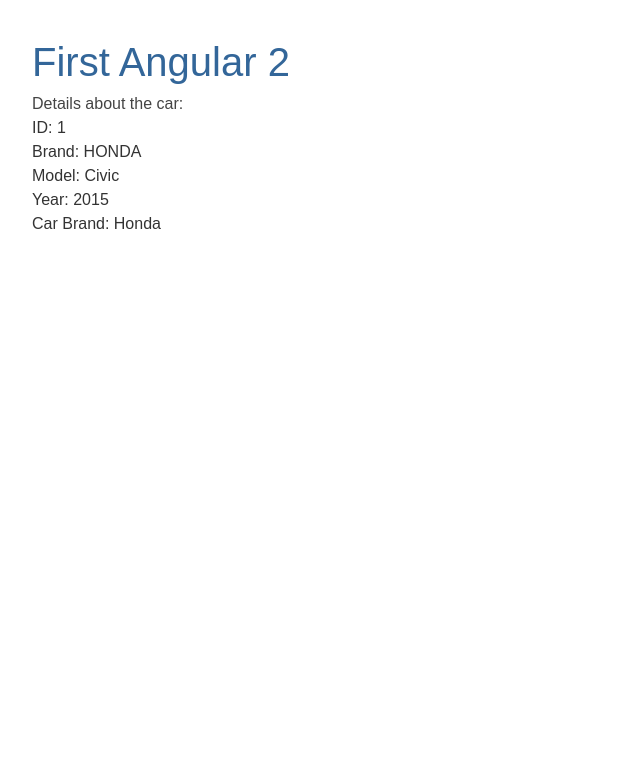
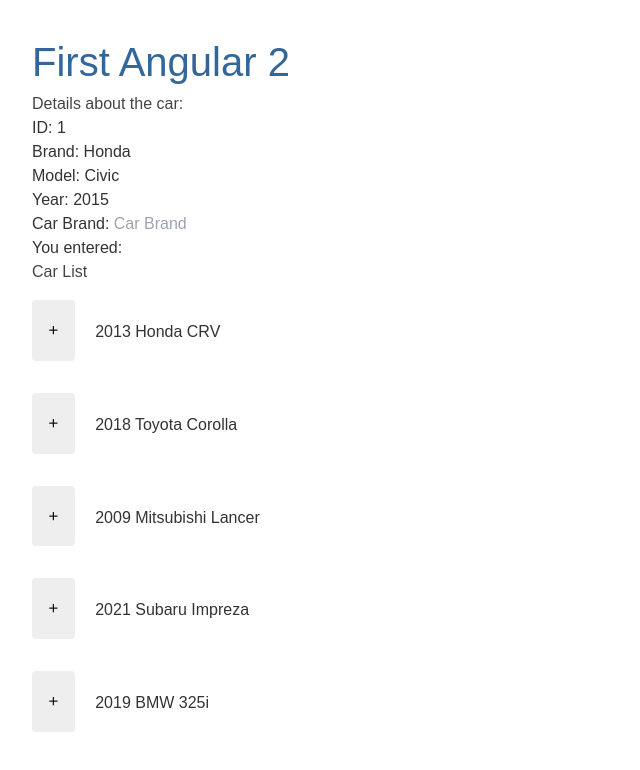
Before and after one commit to bingzz/angular2-tailwind, an Angular app: page / in a window 1280 px wide. Shown: the top 770 px of the page, without its empty margins (0-640 px from the left). Built offline with nearby package versions, Linux system fonts and the light colour scheme.

Commit message:
DISPLAY LIST - using ngFor loop and selected and edit

```diff
--- a/angular.json
+++ b/angular.json
@@ -97,5 +97,8 @@
         }
       }
     }
+  },
+  "cli": {
+    "analytics": false
   }
 }
--- a/src/app/cars/cars.component.css
+++ b/src/app/cars/cars.component.css
@@ -0,0 +1,4 @@
+.selected {
+  color: red;
+  background-color: burlywood;
+}
--- a/src/app/cars/cars.component.html
+++ b/src/app/cars/cars.component.html
@@ -1,10 +1,44 @@
 <h2>Details about the car:</h2>
 <div><span>ID: {{car.id}}</span></div>
-<div><span>Brand: {{car.brand | uppercase}}</span></div>
+<div><span>Brand: {{car.brand}}</span></div>
 <div><span>Model: {{car.model}}</span></div>
 <div><span>Year: {{car.year}}</span></div>
 
 <div>
   <label for="brand">Car Brand: </label>
-  <input id="brand" [(ngModel)]="car.brand" placeholder="Car Brand" />
+  <input id="brand" [(ngModel)]="input" placeholder="Car Brand" />
 </div>
+
+<div>
+  You entered: {{input}}
+</div>
+
+<h2>Car List</h2>
+<ul>
+  <li *ngFor="let car of cars">
+    <div [class.selected]="car === selectedCar" (click)="onSelect(car)">
+      <button type="button">
+        +
+      </button>
+      <span> {{car.year}} {{car.brand}} {{car.model}}</span>
+    </div>
+  </li>
+</ul>
+
+<div *ngIf="selectedCar">
+  <h2>{{selectedCar.year}} {{selectedCar.brand}} {{selectedCar.model}}</h2>
+  <div>
+    <label for="carYear">
+      Year:
+      <input type="text" id="carYear" [(ngModel)]="selectedCar.year"/>
+    </label>
+    <label for="carBrand">
+      Brand:
+      <input type="text" id="carBrand" [(ngModel)]="selectedCar.brand"/>
+    </label>
+    <label for="carModel">
+      Model:
+      <input type="text" id="carModel" [(ngModel)]="selectedCar.model"/>
+    </label>
+  </div>
+</div>
--- a/src/app/cars/cars.component.ts
+++ b/src/app/cars/cars.component.ts
@@ -1,16 +1,69 @@
 import { Component } from '@angular/core';
-import { Car } from '../car';
+import { Car, Driver } from '../car';
 
 @Component({
   selector: 'app-cars',
   templateUrl: './cars.component.html',
   styleUrls: ['./cars.component.css']
 })
+
+// scope variables
 export class CarsComponent {
+  // initializing variables
+  input: string = '';
+  selectedCar?: Car;
+
   car: Car = {
     id: 1,
     brand: 'Honda',
     model: 'Civic',
     year: 2015
   };
+
+  driver: Driver = {
+    id: 1,
+    firstName: 'irving',
+    lastName: 'real',
+    age: 27,
+  };
+
+  cars = CARS;
+
+  // functions
+  onSelect(car: Car): void {
+    this.selectedCar = car;
+  }
 }
+
+export const CARS: Car[] = [
+  {
+    id: 1,
+    brand: 'Honda',
+    model: 'CRV',
+    year: 2013,
+  },
+  {
+    id: 2,
+    brand: 'Toyota',
+    model: 'Corolla',
+    year: 2018,
+  },
+  {
+    id: 3,
+    brand: 'Mitsubishi',
+    model: 'Lancer',
+    year: 2009,
+  },
+  {
+    id: 4,
+    brand: 'Subaru',
+    model: 'Impreza',
+    year: 2021,
+  },
+  {
+    id: 5,
+    brand: 'BMW',
+    model: '325i',
+    year: 2019,
+  },
+];
```
Also changed, not shown: src/app/car.ts (+7 -0 lines).
